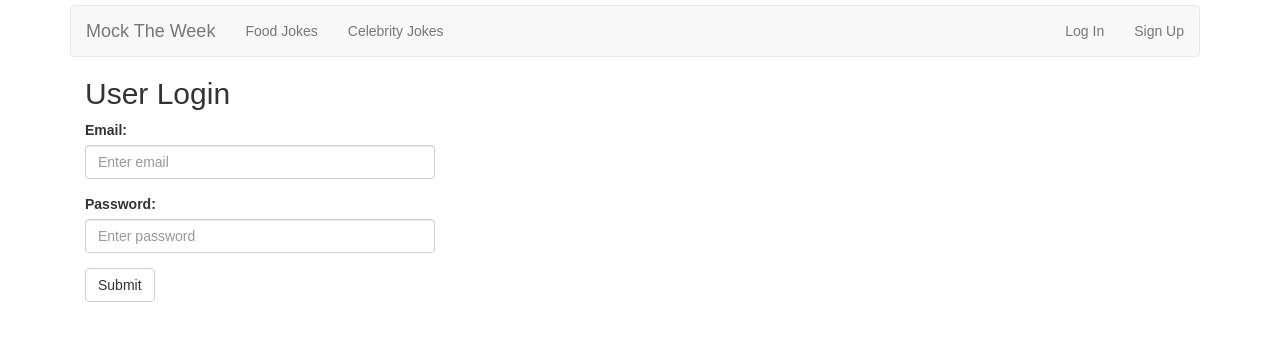
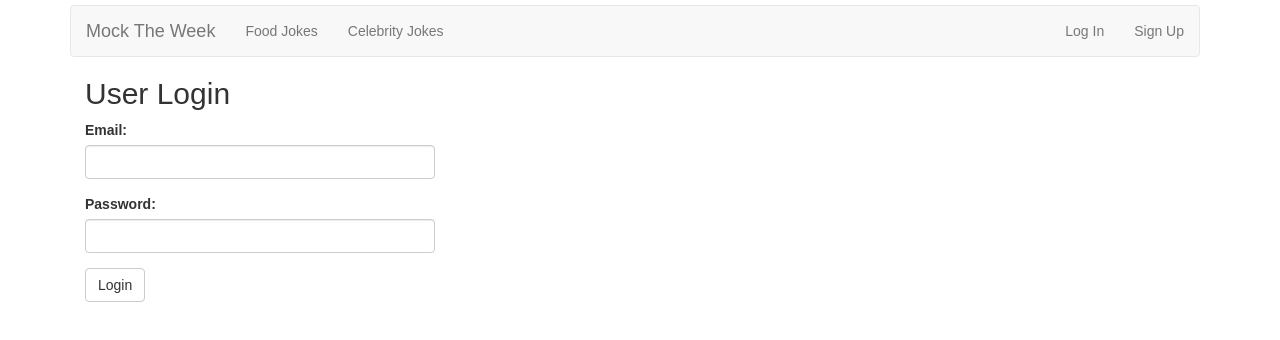
Before and after one commit to divyanshu-rawat/Mock-THE-week, a React (Create React App) app: page /login in a window 1280 px wide. Shown: the top 340 px of the page. Built offline with nearby package versions, Linux system fonts and the light colour scheme.

Commit message:
implemented login_functionality

```diff
--- a/src/components/user_login.js
+++ b/src/components/user_login.js
@@ -3,9 +3,52 @@
 import React, { Component } from 'react';
 import ReactDOM from 'react-dom';
 import Nav from './navigation';
+import axios from 'axios';
+import {BASE_URL} from '../Constants/constants';
 
 
 class Login extends Component{
+
+
+  	constructor(props){
+		super(props);
+
+
+		this.state = {
+			email : '' ,
+			password : ''
+		}
+
+
+		this.login = this.login.bind(this);
+	}
+
+	handle_email_change(event){
+		this.setState({
+		    email : event.target.value
+		})
+	}
+	handle_password_change(event){
+		this.setState({
+		    password : event.target.value
+		})
+	}
+
+
+   login(){
+   		console.log('Called!');
+		axios.post(BASE_URL + '/user/authenticate', {
+		    email: this.state.email,
+		    password: this.state.password
+		  })
+		  .then(function (response) {
+		    console.log(response);
+		  })
+		  .catch(function (error) {
+		    console.log(error);
+		  });
+	}
+
 	render(){
 		return(
 
@@ -16,13 +59,13 @@ class Login extends Component{
 
 			    <div className="form-group">
 			      <label htmlFor="email">Email:</label>
-			      <input type="email" className="form-control" id="email" placeholder="Enter email" name="email" />
+			      <input type="email" className="form-control" value = {this.state.email} onChange = {(e) => {this.handle_email_change(e)}} />
 			    </div>
 			    <div className="form-group">
 			      <label htmlFor="pwd">Password:</label>
-			      <input type="password" className="form-control" id="pwd" placeholder="Enter password" name="pwd" />
+			      <input type="password" className="form-control" value = {this.state.password} onChange = {(e) => {this.handle_password_change(e)}}/>
 			    </div>
-			    <button type="submit" className="btn btn-default">Submit</button>
+			    <button className="btn btn-default" onClick = {this.login}>Login</button>
 
 			</div>
 		</div>
--- a/src/components/user_register.js
+++ b/src/components/user_register.js
@@ -61,7 +61,7 @@ class Register extends Component{
 			      <label htmlFor="pwd">Password:</label>
 			      <input type="password" className="form-control" value = {this.state.password} onChange = {(e) => {this.handle_password_change(e)}}/>
 			    </div>
-			    <button type="submit" className="btn btn-default" onClick = {this.register}>Submit</button>
+			    <button  className="btn btn-default" onClick = {this.register}>Register</button>
 
 			</div>
 		</div>
```
